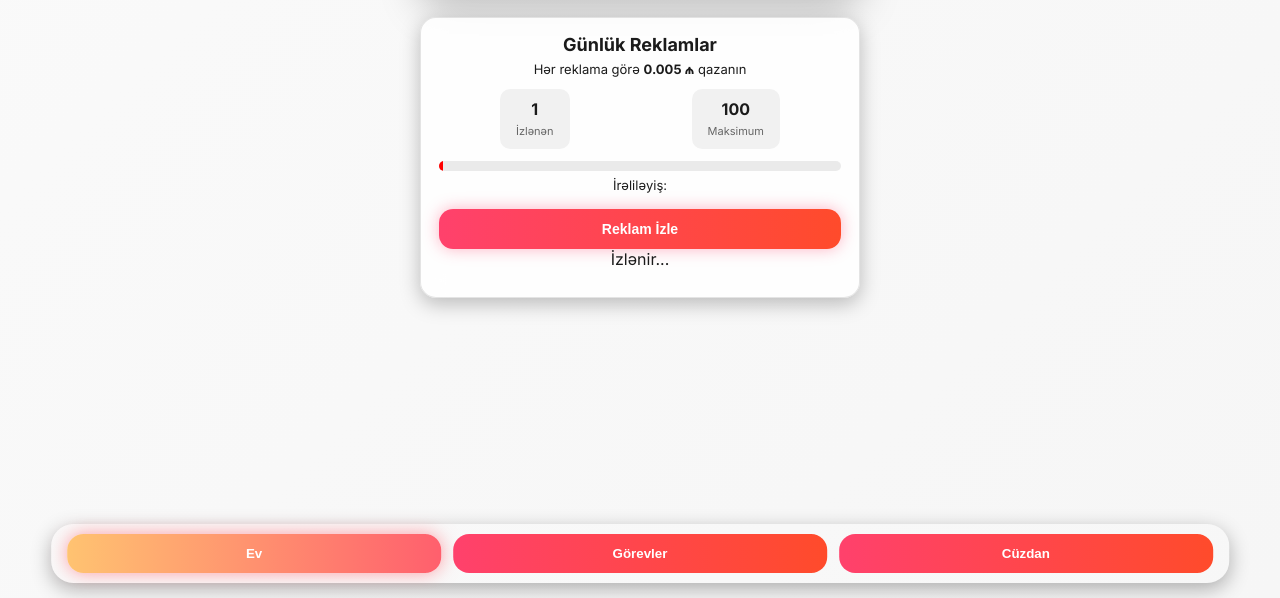
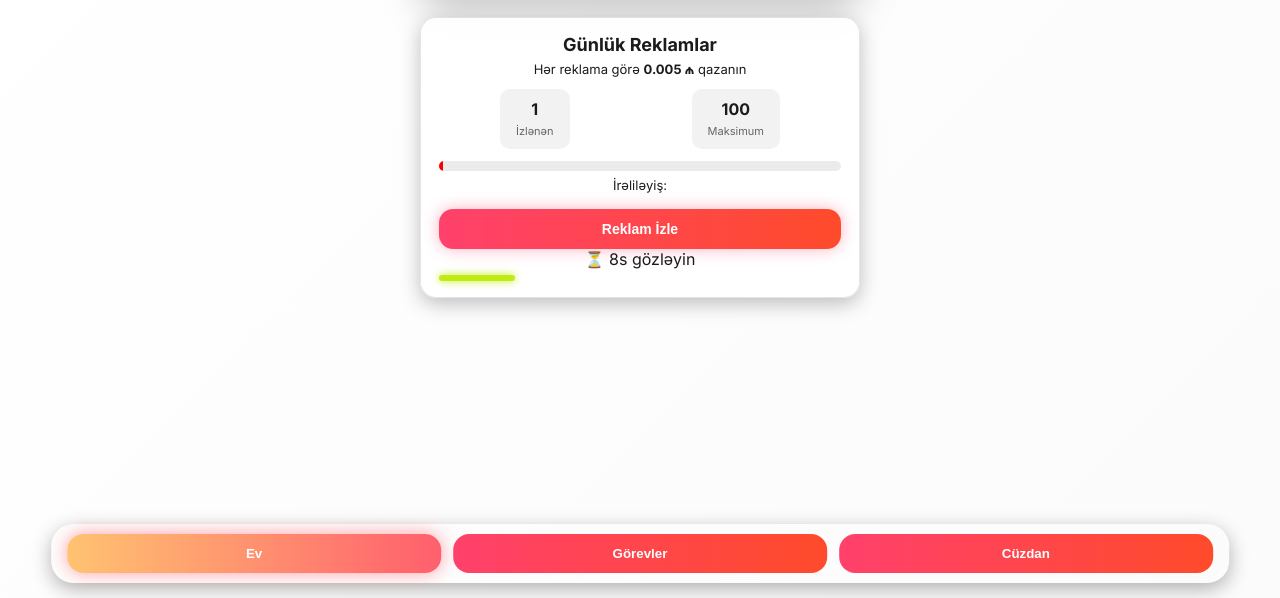
Before and after one commit to TuRaL14688/Qazanc, a plain HTML site: page index.html in a window 1280 px wide. Both pictures are taken after a click on the button "Reklam İzle". Shown: the part 202-800 px from the top of the page. Drawn offline with Linux system fonts and the light colour scheme.

Commit message:
index.html

```diff
--- a/index.html
+++ b/index.html
@@ -35,12 +35,12 @@ body{
   -webkit-tap-highlight-color:transparent;
 }
 @keyframes bgMove{
-  0%{background-position:0% 50%;}
-  50%{background-position:100% 50%;}
-  100%{background-position:0% 50%;}
+  0%{background-position:0% 50;}
+  50%{background-position:100% 50;}
+  100%{background-position:0% 50;}
 }
 
-/* DÜZƏLİŞ 3: Yuxarı boşluğu azaltmaq */
+/* Yuxarı boşluğu azaltmaq */
 .container{max-width:480px;margin:auto;padding:20px;padding-top:20px;}
 
 /* DİL SEÇİMİ (DROPDOWN STİLİ) */
@@ -64,7 +64,6 @@ body{
     display: flex;
     align-items: center;
 }
-/* DÜZƏLİŞ 1: Ok işarəsi üçün məsafə */
 .lang-current-btn span {
     margin-right: 5px;
 }
@@ -89,7 +88,6 @@ body{
 .lang-dropdown.show {
     display: block;
 }
-/* DÜZƏLİŞ 1: Dropdown düymələrindəki artıq boşluğu aradan qaldırmaq */
 .lang-dropdown button {
     width: 100%;
     padding: 8px 15px;
@@ -97,17 +95,16 @@ body{
     background: none;
     color: var(--text-dark);
     font-weight: 600;
-    text-align: center; /* Mərkəzə gətirdik, ya da sol/sağa align edə bilərsiniz */
+    text-align: center;
     cursor: pointer;
     transition: background 0.2s;
-    display: block; /* Tam genişliyi əhatə etmək üçün */
+    display: block;
 }
 
 .lang-dropdown button:hover, .lang-dropdown button.active {
     background: var(--accent);
     color: var(--text-light);
 }
-/* DÜZƏLİŞ 1: Seçilmiş dildə boşluqları düzəltmək üçün */
 .lang-dropdown button {
     text-align: center;
 }
@@ -176,7 +173,15 @@ body{
 .task-card button{width:100%;margin-top:8px;padding:10px;font-size:13px;font-weight:700;border:none;border-radius:12px;background:linear-gradient(90deg,var(--secondary-btn-gradient-start),var(--secondary-btn-gradient-end));
     color:var(--text-light);cursor:pointer;transition:0.3s;}
 .task-card button:hover{transform:scale(1.03);box-shadow:0 0 20px rgba(255,95,109,0.6);}
+/* Düzəliş: Tamamlanmış düymənin CSS-i */
 .task-card button.completed{background:gray !important;box-shadow:none !important;cursor:not-allowed !important;pointer-events:none !important;opacity:0.55;}
+/* Gözləmə CSS-i */
+.task-card button.waiting {
+    background: orange !important;
+    cursor: wait !important;
+    opacity: 0.8;
+}
+
 .stats{display:flex;justify-content:space-around;margin-top:12px;}
 .stat{background:rgba(0,0,0,0.05);border-radius:10px;padding:10px 16px;}
 .stat span{display:block;font-size:16px;font-weight:700;color:var(--text-dark);}
@@ -195,13 +200,14 @@ body{
 .alert.error{background:#f8d7da;color:#842029;}
 .alert.success{background:#d1e7dd;color:#0f5132;}
 
-/* YENİ: Dinamik Timer Bar üçün CSS */
+/* Dinamik Timer Bar üçün CSS */
 .timer-bar-container {
   height: 6px;
   width: 0%;
   border-radius: 4px;
   margin-top: 6px;
-  transition: width 1s linear; /* Genişlənməyə yumşaq keçid */
+  /* Animasiya üçün yumşaq keçid */
+  transition: width 1s linear;
 }
 
 #loadingScreen{position:fixed;top:0; left:0;width:100%; height:100%;background:radial-gradient(circle at 20% 20%, #4e4376, #2b5876 70%);display:flex;justify-content:center;align-items:center;z-index:99999;backdrop-filter:blur(6px);animation:fadeBg 6s linear infinite;transition:opacity .7s ease;}
@@ -345,7 +351,6 @@ const TRANSLATIONS = {
     'az': {
         pageTitle: 'Qazanc AZ',
         loading: 'Yüklənir...',
-        // DÜZƏLİŞ 2: Tərcümə dəyişiklikləri
         currentBalance: 'Balans',
         withdrawBalance: 'Balans',
         dailyAds: 'Günlük Reklamlar',
@@ -388,12 +393,11 @@ const TRANSLATIONS = {
         placeholderDetails_bank: '16 rəqəmli kart nömrəsi',
         placeholderDetails_usdt: 'TON adresi',
         placeholderAmount: 'Məbləğ (AZN)',
-        completed: 'Tamamlandı',
+        completed: 'Tamamlandı', // 👈 AZ dilində tamamlandı
     },
     'en': {
         pageTitle: 'Qazanc AZ',
         loading: 'Loading...',
-        // DÜZƏLİŞ 2: Tərcümə dəyişiklikləri
         currentBalance: 'Balance',
         withdrawBalance: 'Balance',
         dailyAds: 'Daily Ads',
@@ -406,7 +410,7 @@ const TRANSLATIONS = {
         adLimitReached: '📣 Daily limit reached!',
         watching: 'Watching...',
         rewardAdded: '✅ +0.005 ₼ added!',
-        wait: '⏳ Wait {s}s',
+        wait: '⏳ {s}s wait',
         premiumTask: 'Premium Task',
         bonusTask: 'Bonus Task',
         sponsorTask: 'Sponsor Task',
@@ -436,12 +440,11 @@ const TRANSLATIONS = {
         placeholderDetails_bank: '16 digit card number',
         placeholderDetails_usdt: 'TON address',
         placeholderAmount: 'Amount (AZN)',
-        completed: 'Completed',
+        completed: 'Completed', // 👈 EN dilində tamamlandı
     },
     'tr': {
         pageTitle: 'Kazan AZ',
         loading: 'Yükleniyor...',
-        // DÜZƏLİŞ 2: Tərcümə dəyişiklikləri
         currentBalance: 'Bakiye',
         withdrawBalance: 'Bakiye',
         dailyAds: 'Günlük Reklamlar',
@@ -484,7 +487,7 @@ const TRANSLATIONS = {
         placeholderDetails_bank: '16 haneli kart numarası',
         placeholderDetails_usdt: 'TON adresi',
         placeholderAmount: 'Miktar (AZN)',
-        completed: 'Tamamlandı',
+        completed: 'Tamamlandı', // 👈 TR dilində tamamlandı
     }
 };
 
@@ -492,6 +495,7 @@ let currentLang = localStorage.getItem('lang') || 'az';
 
 const LIMIT = 100, REWARD = 0.005;
 const BAL_KEY='bal',COUNT_KEY='cnt',RESET_KEY='resetTime';
+// Tapşırıq açarları
 const JOIN_KEY='joined',JOIN_KEY2='joined2',JOIN_KEY3='joined3',JOIN_KEY4='joined4';
 
 function safeGet(k,d=0){try{return JSON.parse(localStorage.getItem(k))??d;}catch{return d;}}
@@ -533,23 +537,31 @@ function update(){
   safeSet(COUNT_KEY,cnt);
 }
 
+// Tapşırıqlar düymələrini fərdi olaraq yeniləyən funksiya
 function updateTaskButtons() {
-    const completedText = TRANSLATIONS[currentLang].completed;
-    [JOIN_KEY, JOIN_KEY2, JOIN_KEY3, JOIN_KEY4].forEach((key, index) => {
-        const btnId = `joinBtn${index > 0 ? index : ''}`;
-        const btn = document.getElementById(btnId);
+    const t = TRANSLATIONS[currentLang];
+
+    taskButtons.forEach(task => {
+        const btn = document.getElementById(task.id);
         if (!btn) return;
 
-        if (localStorage.getItem(key)){
+        // LocalStorage-də tamamlanıbsa
+        if (localStorage.getItem(task.key)){
+            btn.classList.remove('waiting'); // Əgər gözləmədən çıxarıbsa
             btn.classList.add('completed');
-            btn.textContent = completedText;
-            btn.disabled=true;
+            btn.textContent = t.completed;
+            btn.disabled = true;
         } else {
+            // Əgər düymə hazırda gözləmədə deyilsə, normal vəziyyətinə qaytar.
+            if (!btn.classList.contains('waiting')) {
                  btn.classList.remove('completed');
-             btn.disabled=false;
+                 btn.disabled = false;
+
+                 // Düymənin orijinal mətnini bərpa et (Tərcümədən istifadə edərək)
                  const key = btn.getAttribute('data-translate-key');
-             if(TRANSLATIONS[currentLang][key]) {
-                 btn.textContent = TRANSLATIONS[currentLang][key];
+                 if(t[key]) {
+                     btn.textContent = t[key];
+                 }
             }
         }
     });
@@ -571,7 +583,7 @@ function applyTranslations(lang) {
     document.getElementById('pageTitle').textContent = t.pageTitle;
     document.getElementById('currentLangDisplay').textContent = lang.toUpperCase();
 
-    // DÜZƏLİŞ 1: Ok işarəsini cari dilin yanında göstər
+    // Ok işarəsini cari dilin yanında göstər
     document.getElementById('langArrow').textContent = '⬇️';
 
     // Aktiv dil düyməsini dropdown-da qeyd et
@@ -607,11 +619,10 @@ function applyTranslations(lang) {
     });
 }
 
-// YENİ: Açılan menyu funksiyası
+// Açılan menyu funksiyası
 function toggleDropdown() {
     const dropdown = document.getElementById('langDropdown');
     dropdown.classList.toggle('show');
-    // Dropdown bağlananda ok işarəsini sil, açılınca göstər
     document.getElementById('langArrow').textContent = dropdown.classList.contains('show') ? '⬇️' : '';
 }
 
@@ -619,11 +630,10 @@ function setLang(lang) {
     currentLang = lang;
     localStorage.setItem('lang', lang);
 
-    // Seçim edildikdən sonra oxu gizlət, menyu bağlanacaq
     document.getElementById('langArrow').textContent = '';
 
     applyTranslations(lang);
-    toggleDropdown(); // Seçim edildikdən sonra bağla
+    toggleDropdown();
 
     if (document.getElementById('form').style.display === 'block') {
         setPlaceholders(type);
@@ -635,56 +645,79 @@ const adBtn=document.getElementById('adBtn'), msg=document.getElementById('msg')
 adBtn.onclick=()=>{
   const t = TRANSLATIONS[currentLang];
   if(cnt>=LIMIT){ msg.textContent=t.adLimitReached; return; }
-  adBtn.disabled=true; adBtn.classList.add('waiting');
 
-  // Timer bar konteynerini yenidən yaradırıq ki, dinamik rəng dəyişikliyi işləsin.
-  // HTML-dəki mövcud timer bar-ı (qırmızı) silib yenisini əlavə edirik.
-  msg.innerHTML=`<span>${t.watching}</span><div id="timerBar" class="timer-bar-container"></div>`;
+  adBtn.disabled=true;
+  adBtn.classList.add('waiting');
 
+  let s=10; // Geri sayım saniyəsi
+
+  // Mesaj və Timer Barı ilkin vəziyyətdə göstər
+  msg.innerHTML=`<span>${t.wait.replace('{s}', s)}</span><div id="timerBar" class="timer-bar-container"></div>`;
+
+  // Reklamı göstər (mümkünsə)
   try{if(typeof show_10024800==='function'){show_10024800();}}catch(e){}
 
-  setTimeout(()=>{
-    bal+=REWARD; cnt++; update();
-
-    let s=10; // Geri sayım saniyəsi
-    const rewardText = t.rewardAdded; // Mükafat mətnini saxlayırıq
+  let rewarded = false;
 
   const tInterval=setInterval(()=>{
     s--;
     const timerBar=document.getElementById('timerBar');
 
+    // Barın dolmasını tənzimlə
     if(timerBar){
-          // RƏNGBƏRƏNG VƏ PARILTILI EFFEKT
-          // 0-dan 360-a qədər rəng spektrini əhatə edir
+        const progressPercentage = (10 - s) / 10 * 100;
         const hue = (10 - s) * 36;
-          const color = `hsl(${hue}, 85%, 50%)`; // Yüksək parlaqlıq və doyğunluq
+        const color = `hsl(${hue}, 85%, 50%)`;
 
-          timerBar.style.width=`${(10-s)/10*100}%`;
+        timerBar.style.width=`${progressPercentage}%`;
         timerBar.style.background=color;
-          timerBar.style.boxShadow = `0 0 8px ${color}`; // Dinamik parıltı effekti
+        timerBar.style.boxShadow = `0 0 8px ${color}`;
+    }
+
+    // PUL ƏLAVƏ EDİLMƏSİ (1 saniyə keçdikdə, yəni s==9 olanda)
+    if(s === 9 && !rewarded) {
+        bal+=REWARD;
+        cnt++;
+        update();
+        rewarded = true;
+
+        // Mükafat mesajını yaradırıq
+        const rewardMsgElement = document.createElement('div');
+        rewardMsgElement.innerHTML = t.rewardAdded;
+        rewardMsgElement.style.marginTop = '10px';
+        rewardMsgElement.style.fontWeight = 'bold';
+        rewardMsgElement.id = 'rewardMsg';
+        msg.appendChild(rewardMsgElement);
+
+        // MÜKAFAT MESAJININ GİZLƏDİLMƏSİ (1 saniyə sonra)
+        setTimeout(() => {
+            const currentRewardMsg = document.getElementById('rewardMsg');
+            if (currentRewardMsg) {
+                 currentRewardMsg.remove();
+            }
+        }, 1000); // 1000ms = 1 saniyə
     }
 
     // Geri sayım mətnini yeniləyirik
-      const waitMsg = t.wait.replace('{s}', s);
-      msg.innerHTML=`<span>${waitMsg}</span><div id="timerBar" class="timer-bar-container" style="width: ${(10-s)/10*100}%; background: ${timerBar ? timerBar.style.background : 'initial'}; box-shadow: ${timerBar ? timerBar.style.boxShadow : 'initial'};"></div>`;
+    const msgSpan = msg.querySelector('span');
+    if (msgSpan) msgSpan.textContent = t.wait.replace('{s}', s);
 
-      // Saniyə bitdikdə
+    // 10 saniyə bitdikdə
     if(s<=0){
       clearInterval(tInterval);
+
+      // Düyməni aktiv et və mesajı təmizlə
       adBtn.disabled=false;
       adBtn.classList.remove('waiting');
-        msg.innerHTML=rewardText; // Mükafat mətnini göstər
 
-        // Timer bar-ı mükafat mətnindən sonra təmizlə
-        setTimeout(() => {
+      // Mesajı təmizlə
       msg.textContent = '';
-        }, 3000);
     }
   },1000);
-  },2500); // 2.5 saniyə gecikmə reklamın göstərilməsi üçün
 };
 
-// Tapşırıqlar Funksiyaları
+
+// --- YENİLƏNMİŞ TAPŞIRIQLAR FUNKSİYALARI (GERİ SAYIMSIZ, 3 SANİYƏ GECİKMƏ İLƏ) ---
 const taskButtons = [
     { id: 'joinBtn', key: JOIN_KEY, reward: 0.1, url: 'https://t.me/qazancazicmasi' },
     { id: 'joinBtn2', key: JOIN_KEY2, reward: 0.1, url: 'https://t.me/qazancazchat' },
@@ -692,26 +725,58 @@ const taskButtons = [
     { id: 'joinBtn4', key: JOIN_KEY4, reward: 0.05, url: 'https://t.me/ads_reklam69' }
 ];
 
+// Bütün tapşırıqları dövr edib klik funksiyasını əlavə edirik
 taskButtons.forEach(task => {
     const btn = document.getElementById(task.id);
     if (!btn) return;
 
-    // Tapşırıq tamamlanıbsa düyməni sıradan çıxar
-    if(localStorage.getItem(task.key)){
+    // Yüklənmə zamanı ilkin yoxlama
+    if (localStorage.getItem(task.key)){
+        const completedText = TRANSLATIONS[currentLang].completed;
         btn.classList.add('completed');
+        btn.textContent = completedText;
         btn.disabled=true;
     }
 
-    btn.onclick=()=>{
-        if(localStorage.getItem(task.key))return;
-        bal+=task.reward;
-        safeSet(BAL_KEY,bal);
-        localStorage.setItem(task.key,'1');
+    btn.onclick = () => {
+        // Klik olunan zaman təkrar yoxlama
+        if (localStorage.getItem(task.key) || btn.disabled) {
+            return; // Əgər artıq tamamlanıbsa və ya rəqabətdədirsə, heç nə etmə.
+        }
+
+        const t = TRANSLATIONS[currentLang];
+
+        // 1. Kanala/Qrupa aç
+        window.open(task.url, '_blank');
+
+        // 2. Düyməni dərhal deaktiv et və "Gözləyin" mesajını göstər
+        btn.disabled = true;
+        btn.classList.add('waiting');
+        btn.textContent = t.wait.replace('{s}', '3'); // "3s gözləyin" kimi göstər
+
+        // 3. 3 saniyə gözlə
+        setTimeout(() => {
+
+            // 4. Pulun əlavə edilməsi
+            bal += task.reward;
+            safeSet(BAL_KEY, bal);
+
+            // 5. LocalStorage-də tamamlanmış kimi qeyd et
+            localStorage.setItem(task.key, '1');
+
+            // 6. Balansı yenilə
+            update();
+
+            // 7. Düyməni "Tamamlandı" et və waiting class-ını sil
+            btn.classList.remove('waiting');
             btn.classList.add('completed');
-        btn.disabled=true;
-        window.open(task.url,'_blank');
-        update();
-        updateTaskButtons();
+            btn.textContent = t.completed;
+            btn.disabled = true;
+
+            // Mükafatın əlavə edildiyi barədə mesaj
+            console.log(`✅ +${task.reward} ₼ əlavə olundu!`);
+
+        }, 3000); // 3000ms = 3 saniyə
     };
 });
 
@@ -721,6 +786,11 @@ function showPage(id, btn){
   document.getElementById(id).classList.add('active');
   document.querySelectorAll('.menu button').forEach(b=>b.classList.remove('active'));
   btn.classList.add('active');
+
+  // Tapşırıqlar səhifəsinə keçəndə düymələri yenilə
+  if (id === 'tasksPage') {
+    updateTaskButtons();
+  }
 }
 
 // Cüzdan çıxarış sistemi
```
Lines whose indentation alone changed are shown as unchanged.
